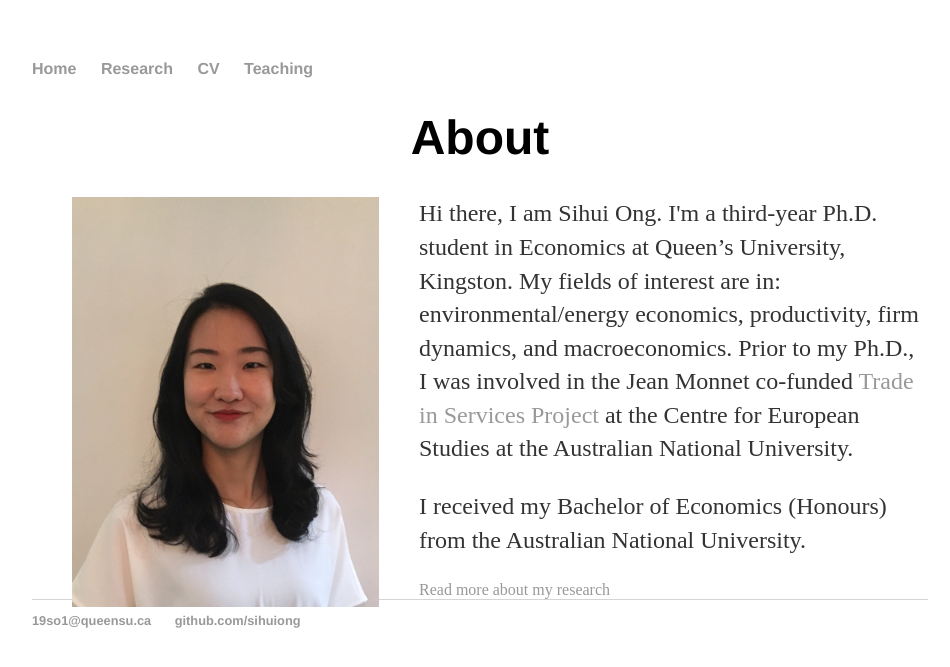
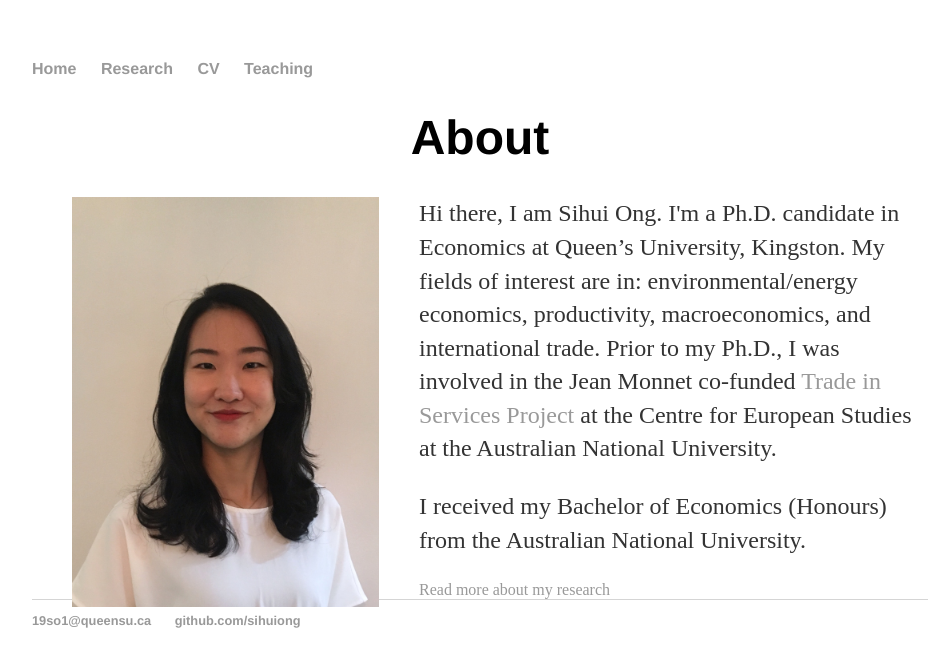
Before and after one commit to SihuiOng/SihuiOng.github.io, a Jekyll site: the page built from index.html, in a window 1280 px wide. Shown: the top 667 px of the page, without its empty margins (160-1110 px from the left). Built offline with Jekyll 4.4.1, drawn with Linux system fonts in a browser that asks for light colours.

Commit message:
Update index.html

```diff
--- a/index.html
+++ b/index.html
@@ -12,7 +12,7 @@ title: Sihui Ong, Ph.D. Candidate in Economics at Queen's University
             width="307"
             height="410"
             align="left" />
-     Hi there, I am Sihui Ong. I'm a third-year Ph.D. student in Economics at Queen’s University, Kingston. My fields of interest are in: environmental/energy economics, productivity, firm dynamics, and macroeconomics.
+     Hi there, I am Sihui Ong. I'm a Ph.D. candidate in Economics at Queen’s University, Kingston. My fields of interest are in: environmental/energy economics, productivity, macroeconomics, and international trade.
 	Prior to my Ph.D., I was involved in the Jean Monnet co-funded <a href="https://politicsir.cass.anu.edu.au/centres/ces/research/projects/jean-monnet/eu-australia-trade-services/" target="_blank">Trade in Services Project</a>
 	at the Centre for European Studies at the Australian National University.</p>
 
```
